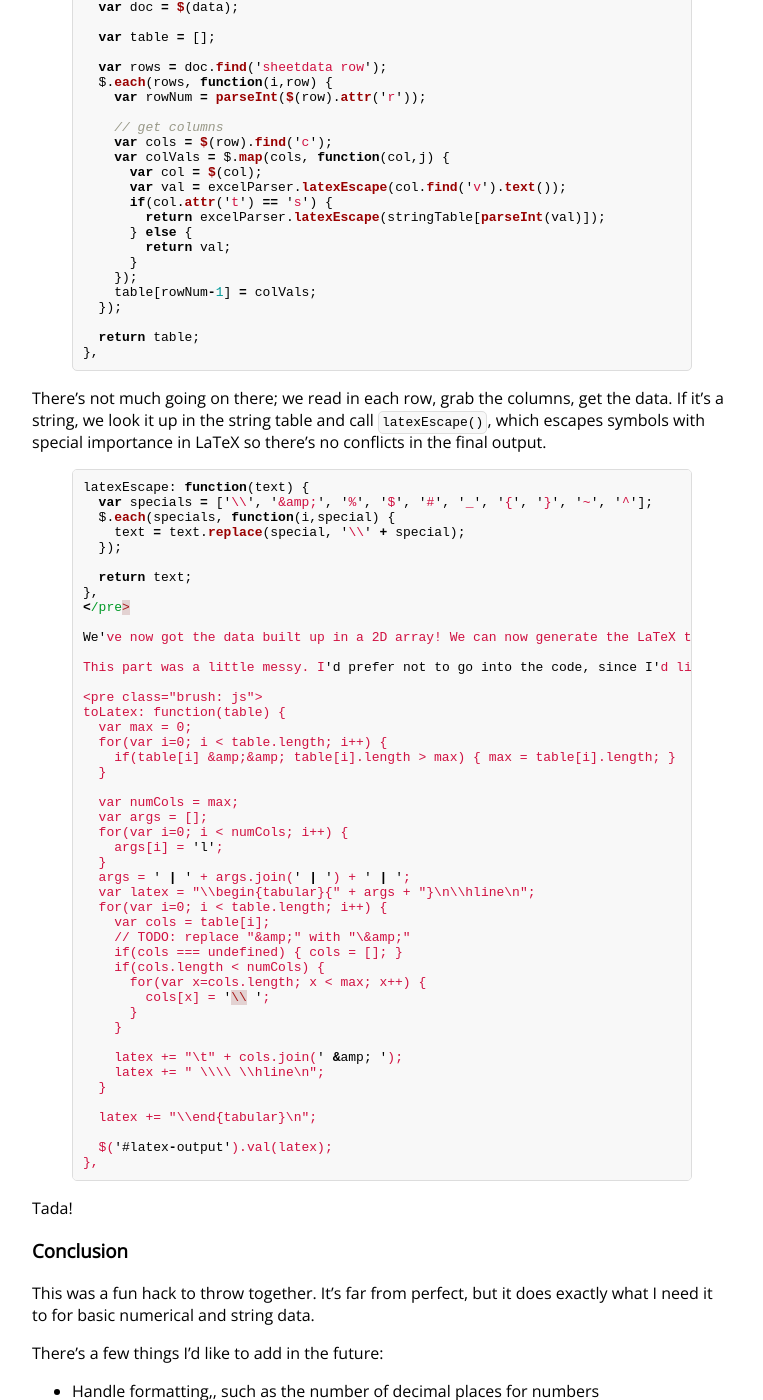
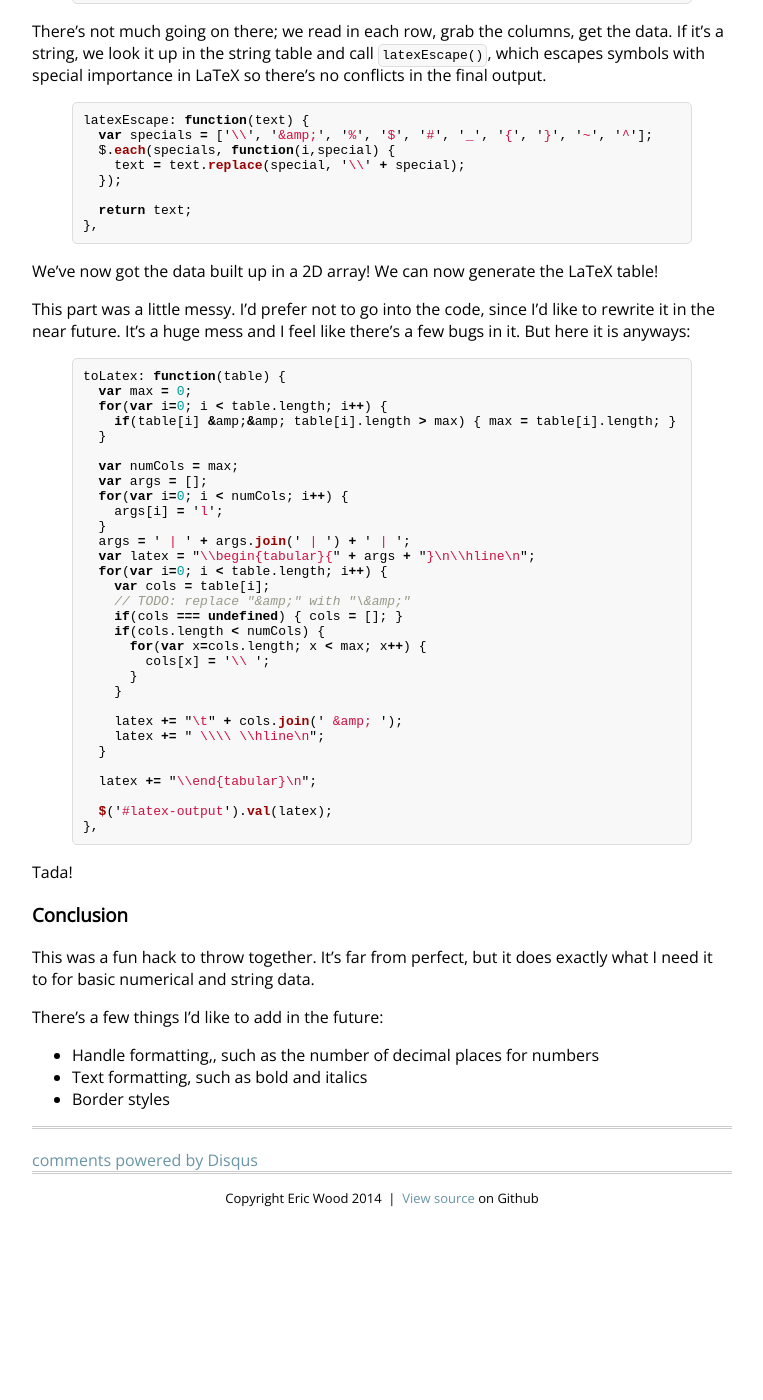
Before and after one commit to eric-wood/eric-wood.github.com, a Jekyll site: the page built from _posts/2012-11-01-excel-behind-the-scenes.md, in a window 1280 px wide and 1400 px high, scrolled down 5205 px. Shown: the whole window, without its empty margins (258-1021 px from the left). Built offline with Jekyll 4.4.1, drawn with Linux system fonts in a browser that asks for light colours; nearby versions of some CDN libraries; comment, search, counter and statistics services are not loaded; after the commit the page ends 6432 px from its top, so only the background shows below that.

Commit message:
Attempting to get it to compile, style tweaks

```diff
--- a/_posts/2012-11-01-excel-behind-the-scenes.md
+++ b/_posts/2012-11-01-excel-behind-the-scenes.md
@@ -22,7 +22,7 @@ For poking around purposes, I created a simple Excel file:
 
 First things first: XLSX files are zipped, so we need to unzip the file first. Here's the contents:
 
-![](/static/images/excel2latex/dir.png)
+[](/static/images/excel2latex/dir.png)
 
 What's going on here? Lots of things.
 
@@ -256,13 +256,13 @@ latexEscape: function(text) {
 
   return text;
 },
-</pre>
+{% endhighlight %}
 
 We've now got the data built up in a 2D array! We can now generate the LaTeX table!
 
 This part was a little messy. I'd prefer not to go into the code, since I'd like to rewrite it in the near future. It's a huge mess and I feel like there's a few bugs in it. But here it is anyways:
 
-<pre class="brush: js">
+{% highlight javascript %}
 toLatex: function(table) {
   var max = 0;
   for(var i=0; i < table.length; i++) {
--- a/static/css/default.css
+++ b/static/css/default.css
@@ -6,6 +6,10 @@ body {
 a {
   color: #6995a5;
   text-decoration: none;
+}
+
+a:hover {
+  text-decoration: underline;
 }
 
 .header {
@@ -27,6 +31,10 @@ a {
 
 .header h1 a {
   color: white;
+}
+
+.header h1 a:hover {
+  text-decoration: none;
 }
 
 .nav {
@@ -140,6 +148,10 @@ img.me {
   margin: 0;
 }
 
+#disqus_thread {
+  margin-top: 20px;
+}
+
 @media only screen and (max-width: 320px) {
   .header h1 {
     text-align: center;
```
